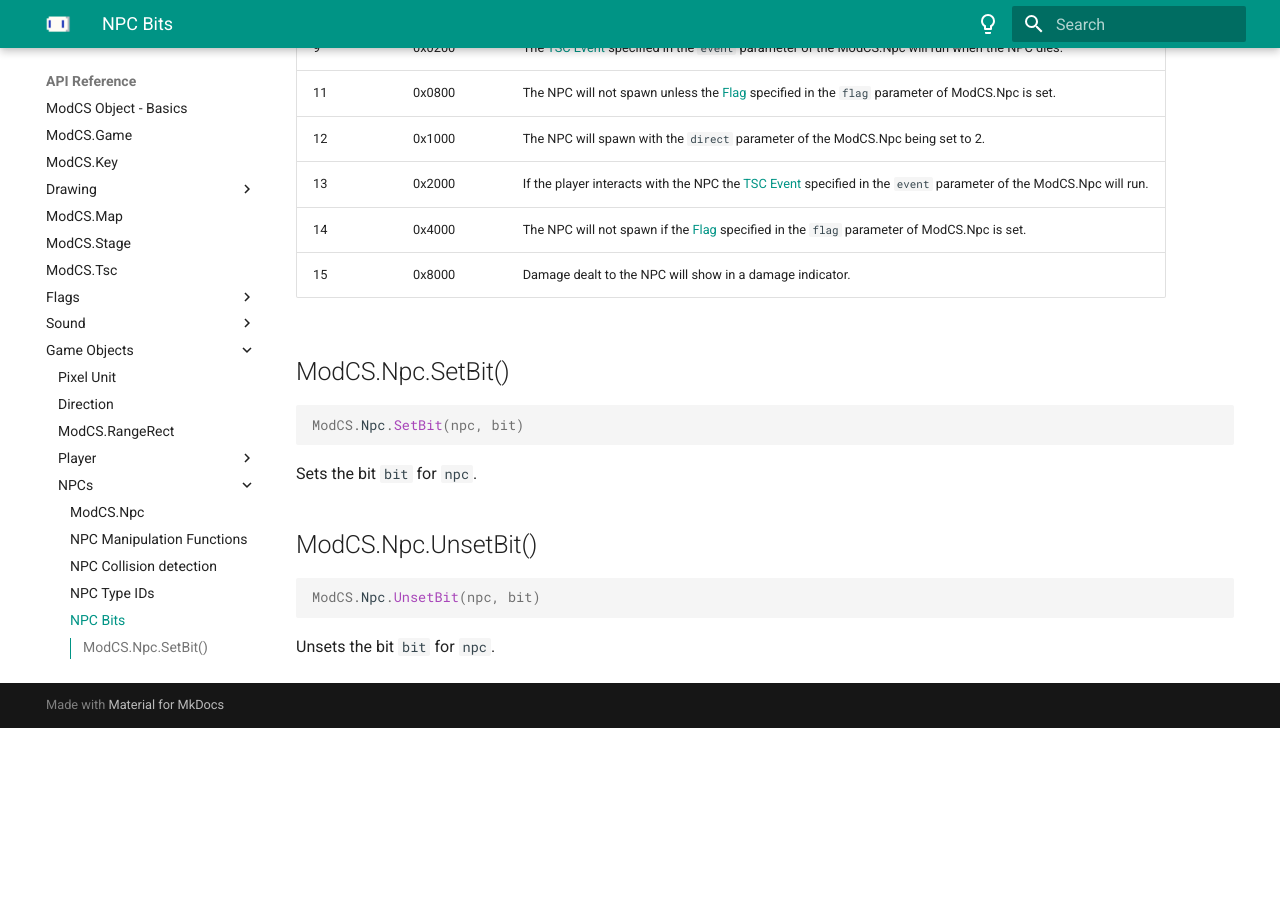
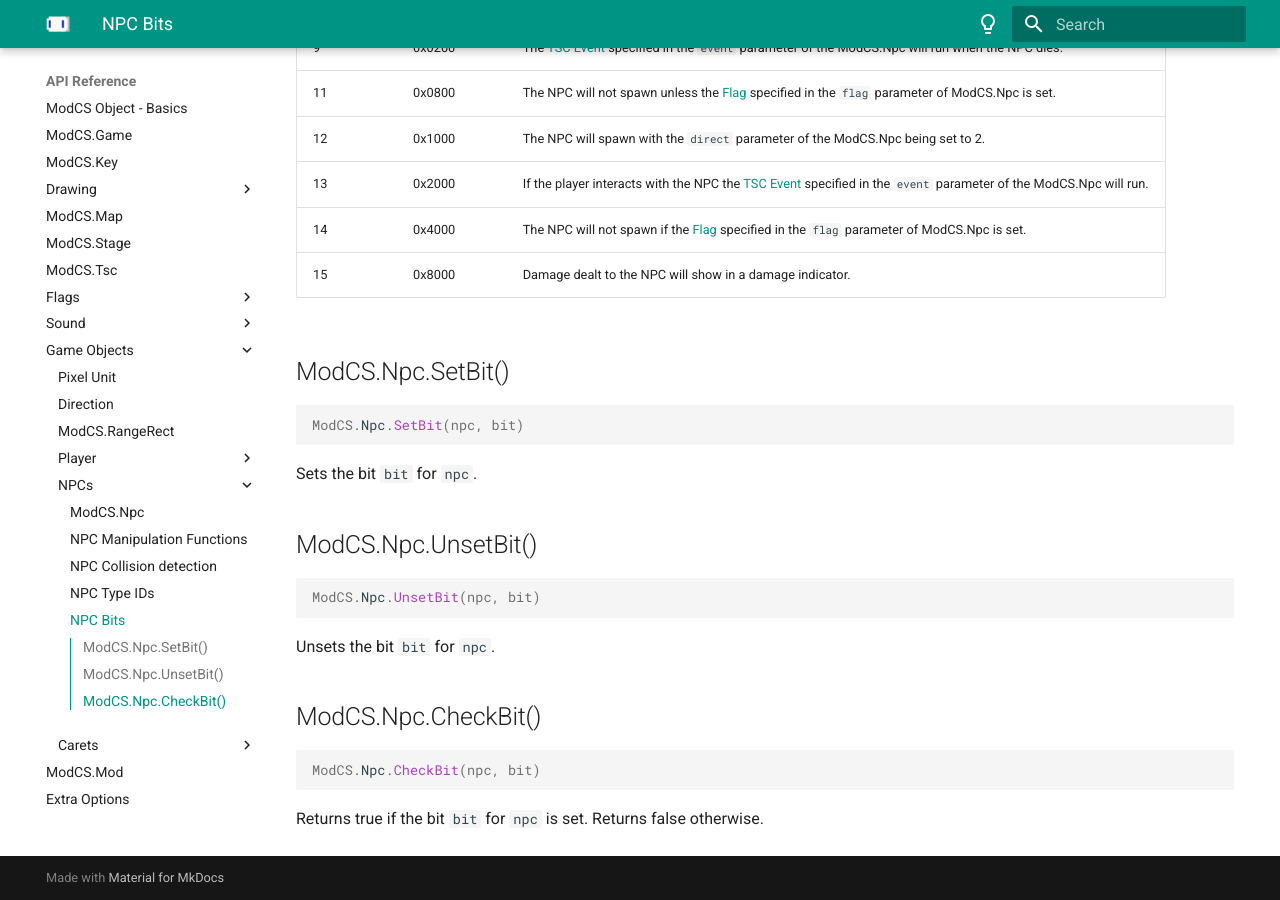
Before and after one commit to modcavestory/modcavestory.github.io, an MkDocs documentation site: the page built from docs/api/objects/npc/bits.md, in a window 1280 px wide and 900 px high, scrolled down 853 px. Built offline with MkDocs 1.6.1 and Material for MkDocs 9.7.7, drawn with Linux system fonts in a browser that asks for light colours; before the commit the page ends 1581 px from its top, so only the background shows below that.

Commit message:
Update stuff

````diff
--- a/docs/api/objects/npc/bits.md
+++ b/docs/api/objects/npc/bits.md
@@ -38,3 +38,11 @@
 ```
 
 Unsets the bit `bit` for `npc`.
+
+## ModCS.Npc.CheckBit()
+
+```lua
+ModCS.Npc.CheckBit(npc, bit)
+```
+
+Returns true if the bit `bit` for `npc` is set. Returns false otherwise.
--- a/mkdocs.yml
+++ b/mkdocs.yml
@@ -75,6 +75,7 @@
       - 'Player':
         - 'api/objects/player.md'
         - 'api/objects/player/collision.md'
+        - 'api/objects/player/equip.md'
       - 'NPCs':
         - 'api/objects/npc.md'
         - 'api/objects/npc/functions.md'
````
Also changed, not shown: docs/api/objects/player/equip.md (added, +42 -0 lines).
